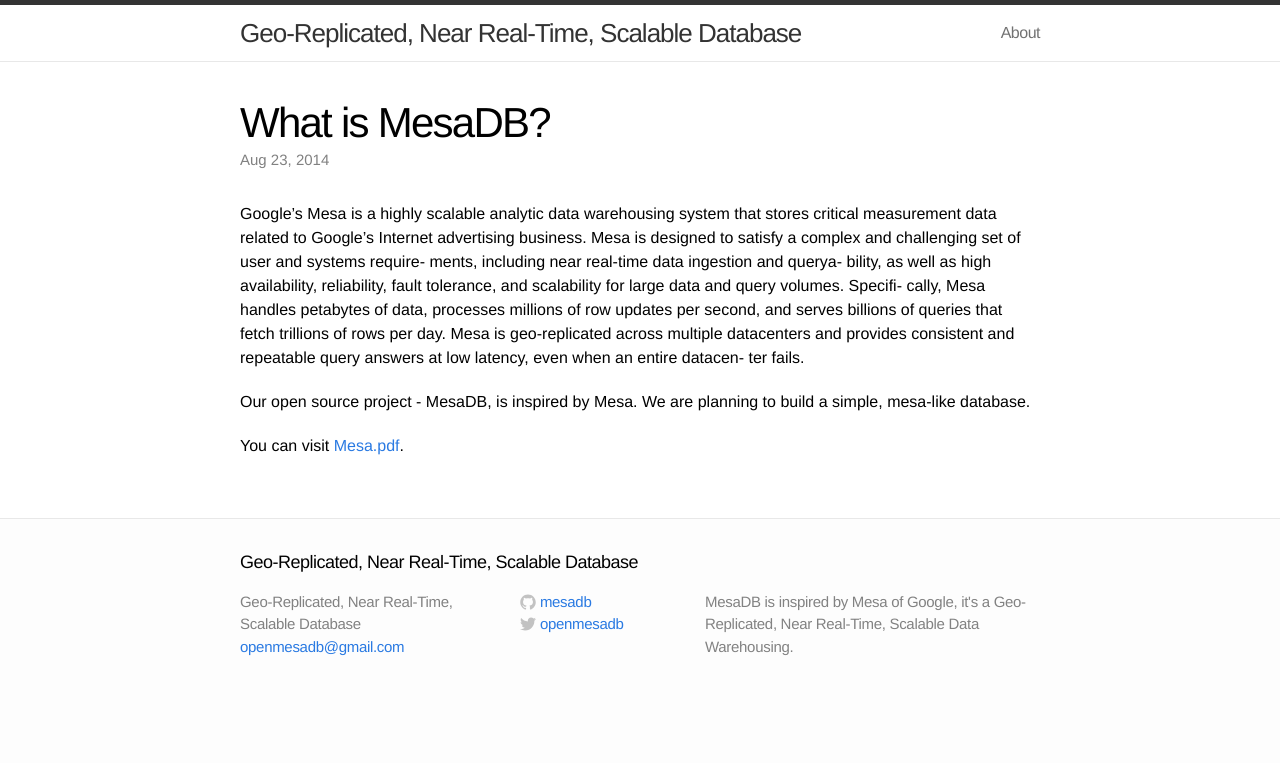
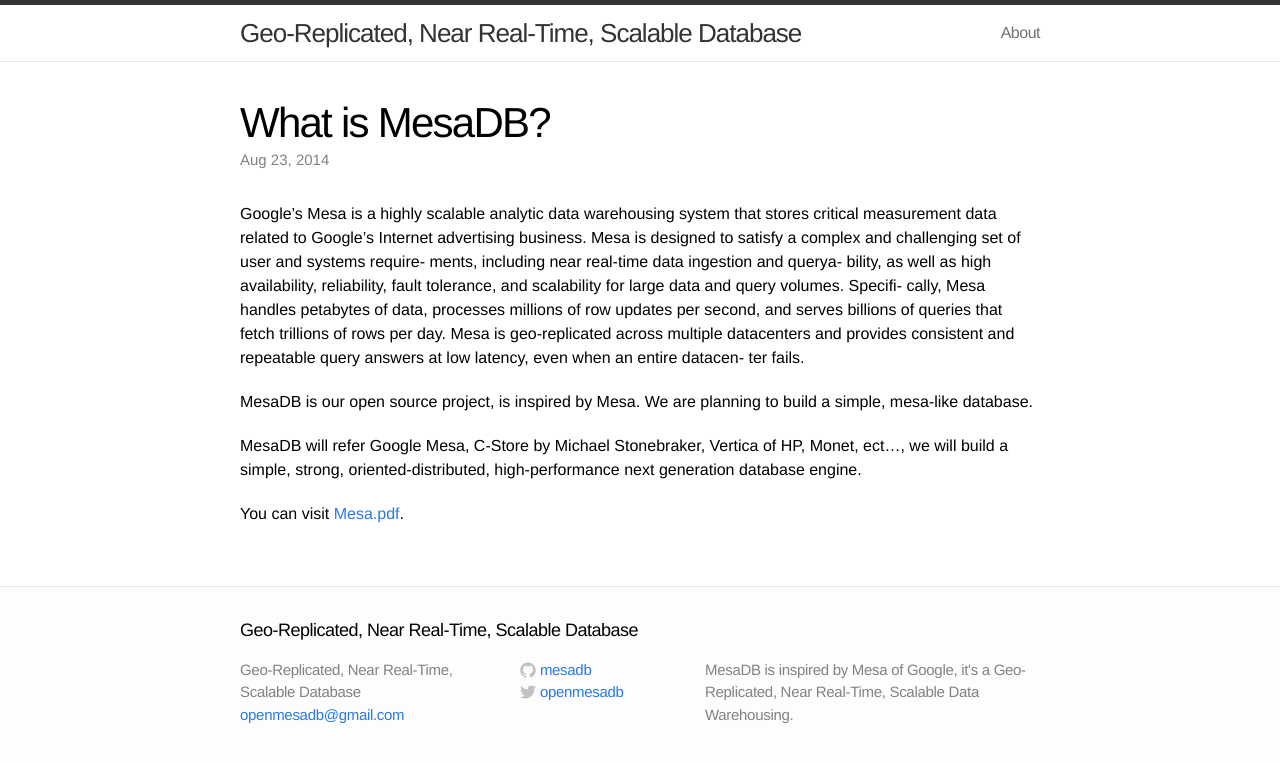
Before and after one commit to mesadb/mesadb.github.io, a Jekyll site: the page built from _posts/2014-08-23-what-is-mesadb.markdown, in a window 1280 px wide. Shown: the top 763 px of the page. Built offline with Jekyll 4.4.1, drawn with Linux system fonts in a browser that asks for light colours.

Commit message:
Update 2014-08-23-what-is-mesadb.markdown

```diff
--- a/_posts/2014-08-23-what-is-mesadb.markdown
+++ b/_posts/2014-08-23-what-is-mesadb.markdown
@@ -2,12 +2,14 @@
 layout: post
 title:  "What is MesaDB?"
 date:   2014-08-23 23:23:36
-categories: article
+categories: intro
 ---
 
 Google's Mesa is a highly scalable analytic data warehousing system that stores critical measurement data related to Google’s Internet advertising business. Mesa is designed to satisfy a complex and challenging set of user and systems require- ments, including near real-time data ingestion and querya- bility, as well as high availability, reliability, fault tolerance, and scalability for large data and query volumes. Specifi- cally, Mesa handles petabytes of data, processes millions of row updates per second, and serves billions of queries that fetch trillions of rows per day. Mesa is geo-replicated across multiple datacenters and provides consistent and repeatable query answers at low latency, even when an entire datacen- ter fails.
 
-Our open source project - MesaDB, is inspired by Mesa. We are planning to build a simple, mesa-like database.
+MesaDB is our open source project, is inspired by Mesa. We are planning to build a simple, mesa-like database.
+
+MesaDB will refer Google Mesa, C-Store by Michael Stonebraker, Vertica of HP, Monet, ect..., we will build a simple, strong, oriented-distributed, high-performance next generation database engine.
 
 You can visit [Mesa.pdf](http://mesadb.com/upload/Mesa.pdf).
 
```
